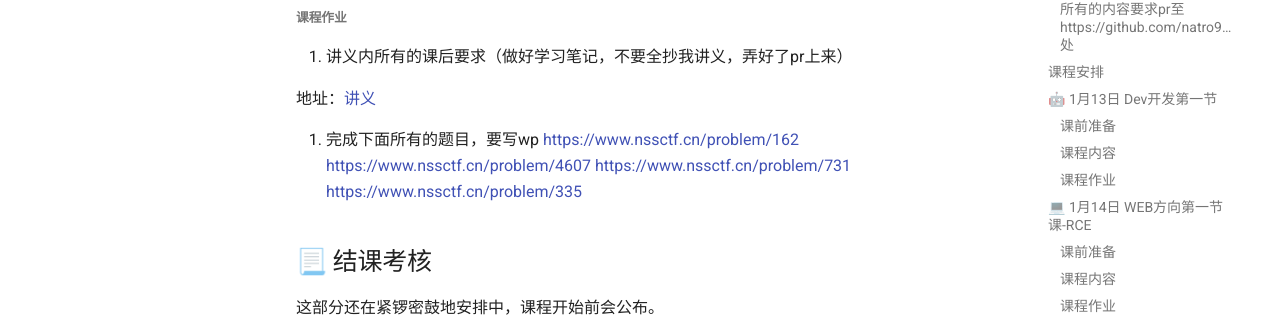
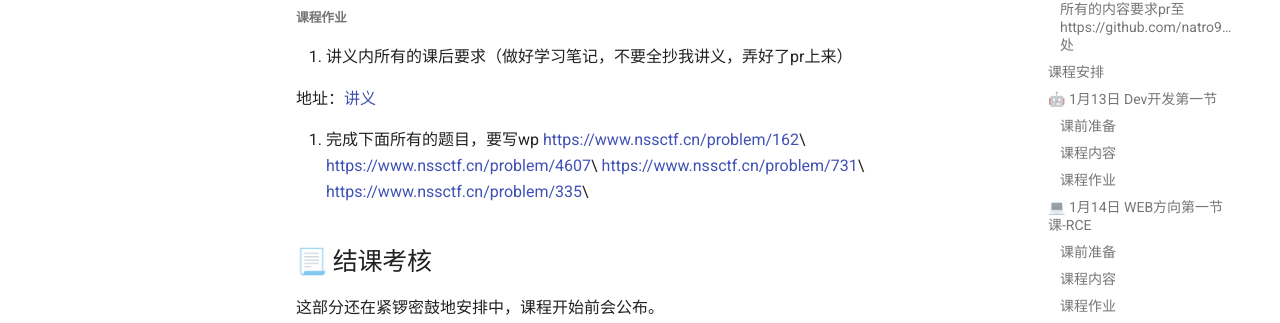
Before and after one commit to natro92/HnuSec-Training-Website, an MkDocs documentation site: the page built from docs/index.md, in a window 1280 px wide and 900 px high, scrolled down 7669 px. Shown: the part 252-575 px from the top of the window. Built offline with MkDocs 1.6.1 and Material for MkDocs 9.7.7, drawn with Linux system fonts in a browser that asks for light colours; comment, search, counter and statistics services are not loaded.

```diff
--- a/docs/index.md
+++ b/docs/index.md
@@ -357,10 +357,10 @@ https://github.com/natro92/HnuSec-Training-Website/blob/main/docs/pwn/lesson-1.m
 地址：[讲义](https://github.com/natro92/HnuSec-Training-Website/blob/main/docs/web/PHP%E8%AF%AD%E8%A8%80%E7%9A%84%E6%BC%8F%E6%B4%9E.md)
 
 2. 完成下面所有的题目，要写wp
-   https://www.nssctf.cn/problem/162
-   https://www.nssctf.cn/problem/4607
-   https://www.nssctf.cn/problem/731
-   https://www.nssctf.cn/problem/335
+   https://www.nssctf.cn/problem/162\
+   https://www.nssctf.cn/problem/4607\
+   https://www.nssctf.cn/problem/731\
+   https://www.nssctf.cn/problem/335\
 
 ## 📃 结课考核
 
```
